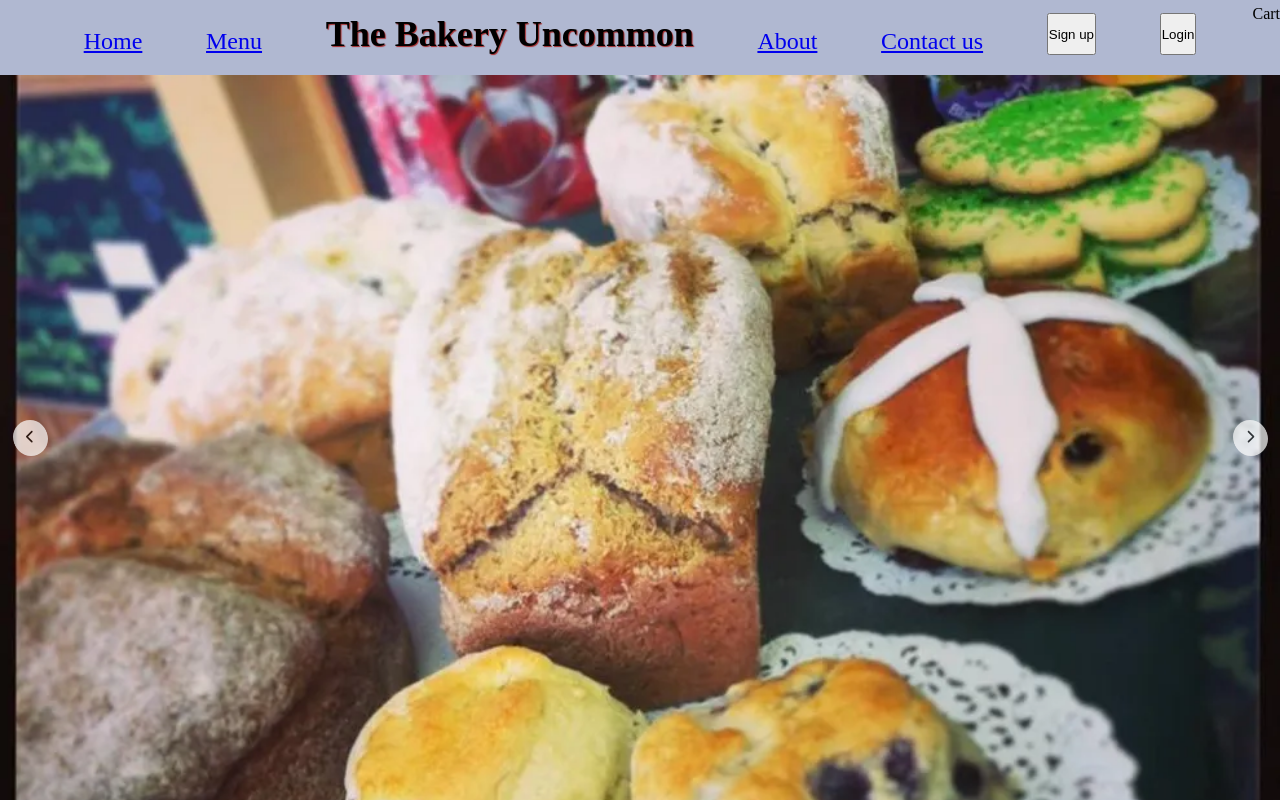
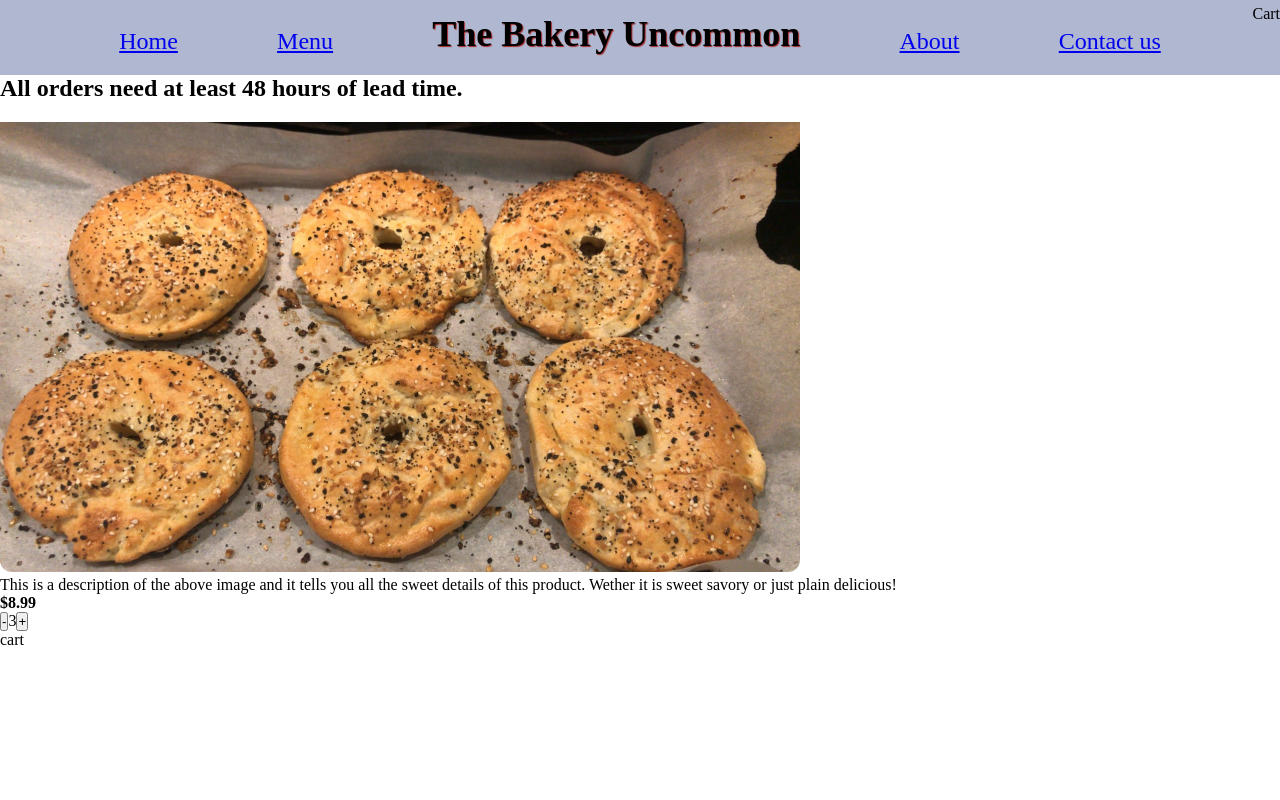
Before and after one commit to davidl117/The-Bakery-Uncommon, a React (Create React App) app: page /Menu in a window 1280 px wide. Shown: the top 800 px of the page. Built offline with nearby package versions, Linux system fonts and the light colour scheme.

Commit message:
new menu component

```diff
--- a/src/App.js
+++ b/src/App.js
@@ -3,17 +3,18 @@ import {Routes, Route} from 'react-router-dom';
 import "./styles.css";
 import Navigation from './Components/NavigationBar';
 import Hero from './Components/Hero';
+import Menu from './Components/Menu';
 
 export default function App() {
   return (
     <>
       <Navigation />
-      <Hero />
+      {/* <Hero /> */}
       <Routes>
-        <Route path='/'/>
+        <Route path='/' element={<Hero/>} />
+        <Route path='/Menu' element={<Menu/>}/>
         <Route path='/About'/>
         <Route path='/Contact'/>
-        <Route path='/Gallery'/>
       </Routes>
     </>
     )
--- a/src/Components/Hero.js
+++ b/src/Components/Hero.js
@@ -2,15 +2,16 @@ import React from "react";
 import "./HeroStyle.css";
 import { FontAwesomeIcon } from "@fortawesome/react-fontawesome";
 import { faChevronRight, faChevronLeft } from '@fortawesome/free-solid-svg-icons'
-
+import { Link } from "react-router-dom";
 
 export default function Hero() {
-
 
     return (
         <>
             <section className="hero-container">
-                <img src="./images/baked-goods-FP.jpg" alt="baked goods" />
+                <div className="img-wrapper">
+                    <img src="./images/baked-goods-FP.jpg" alt="baked goods"/>
+                </div>
                 <div className="scroll-btn-pstn">
                     <button className="scroll-btn left">
                         <FontAwesomeIcon
@@ -28,7 +29,7 @@ export default function Hero() {
                     lorem ipsum magnus or loremlorem ipsum magnus or lorem
                     lorem ipsum magnus or lorem lorem ipsum magnus or lorem
                     </p>
-                <button className="hero-menu-btn">Menu</button>
+                <button className="hero-menu-btn"><Link to="/Menu">Menu</Link></button>
             </section>
 
             <section className="hero-lower">
--- a/src/Components/HeroStyle.css
+++ b/src/Components/HeroStyle.css
@@ -3,9 +3,19 @@
     background-color: rgb(226, 192, 148);
 }
 
+/* .img-wrapper {
+    display: flex;
+    justify-content: flex-start;
+    overflow: hidden;
+    gap: 10%;
+} */
+
 img {
+    padding-top: 20px;
+    /* margin-left: 15%; */
     max-width: 100%;
     object-fit: contain;
+    /* box-shadow: 1px 3px 6px 11px black; */
 }
 
 .hero-menu-btn {
@@ -17,47 +27,59 @@ img {
     background-color: rgb(136, 212, 136);
 }
 
+button {
+    cursor: pointer;
+}
+
 .scroll-btn {
+    display: none;
+}
+
+@media (min-width: 800px) {
+
+    .hero-container {
+
+    }
+
+    img {
+        width: 50em;
+        border-radius: 0 0 12px 12px;
+    }
+
+    .sub-title, .article-text {
+        display: flex;
+    }
+
+    .scroll-btn {
+        display: block;
         border: none;
         border-radius: 100%;
         height: 2.1rem;
-    width: 2.1rem;
+        min-width: 2.1rem;
         opacity: 0.5;
         background-color: white;
-    margin-top: -40%;
+        margin-top: -19em;
         box-shadow: 1px 2px white;
         opacity: 0.7;
     }
 
     .scroll-btn-pstn {
        display: flex;
-   justify-content: space-between;
+       justify-content: center;
     }
 
-.scroll-btn, .right {
-    margin-right: 1em;
+    .scroll-btn-pstn, .right {
+        margin-left: 19rem;
+        /* margin-left: auto;  */
     }
 
-.scroll-btn, .left {
-    margin-left: 1em;
-}
-
-button {
-    cursor: pointer;
-}
-
-@media (min-width: 800px) {
-    img {
-
-        object-fit: contain;
-        width: 100%;
-        height: auto;
-        overflow: hidden;
+    .scroll-btn-pstn, .left {
+        margin-right: 19rem;
+        /* margin-right: auto; */
     }
 
     .hero-lower {
         background-color: rgb(28, 33, 37);
-        /* height: 100vh; */
         color: burlywood;
     }
 }
--- /dev/null
+++ b/src/Components/Menu.js
@@ -0,0 +1,25 @@
+import React from "react";
+
+export default function Menu() {
+
+    // need state of count, price props, description props, image props,
+    // props for varying order types of certain items eg: 1 bagel price, 6 bagels price, 12 bagel price
+
+    return (
+        <>
+        <h2>All orders need at least 48 hours of lead time.</h2>
+        <article>
+            <img src="./images/bagel.jpeg"/>
+            <p>This is a description of the above image and it tells you all the
+                sweet details of this product. Wether it is sweet savory or just plain delicious!
+            </p>
+            <div className="cart-counter">
+                <h4>$8.99</h4>
+                <button>-</button><span><span>3</span><button>+</button></span>
+                <p>cart</p>
+            </div>
+        </article>
+        </>
+
+    )
+}
--- a/src/Components/NavigationBar.js
+++ b/src/Components/NavigationBar.js
@@ -17,7 +17,10 @@ export default function Navigation() {
             setMenuClass("hidden unclicked")
         }
         setMenuOpen(!menuOpen)
-        console.log(menuOpen);
+    }
+
+    function closeMenu() {
+        toggleMenu(false)
     }
 
     return (
@@ -34,20 +37,20 @@ export default function Navigation() {
             <p className="shopping-cart">Cart</p>
             <nav className={`navigationBar-container ${menu_class}`}>
                 <li>
-                <Link to="/">Home</Link>
+                <Link to="/" onClick={() => closeMenu()}>Home</Link>
                 </li>
                 <li>
-                <Link to="/">Menu</Link>
+                <Link to="Menu" onClick={() => closeMenu()}>Menu</Link>
                 </li>
                 <h1 className="titleD">The Bakery Uncommon</h1>
                 <li>
-                <Link to="/">About</Link>
+                <Link to="/" onClick={() => closeMenu()}>About</Link>
                 </li>
                 <li>
-                <Link to="/">Contact us</Link>
+                <Link to="/" onClick={() => closeMenu()}>Contact us</Link>
                 </li>
-                <button>Sign up</button>
-                <button>Login</button>
+                <button className="signUp">Sign up</button>
+                <button className="login">Login</button>
             </nav>
         </div>
     )
--- a/src/Components/NavigationStyle.css
+++ b/src/Components/NavigationStyle.css
@@ -39,6 +39,13 @@ a:hover, a:active {
     position: relative;
     top: 30px;
     margin-top: -25px;
+}
+
+.signUp, .login {
+    display: none;
+    border: none;
+    border-radius: 2em;
+
 }
 
 
@@ -113,6 +120,7 @@ a:hover, a:active {
         align-items: flex-start;
         justify-content: flex-start;
         animation: to-top 250ms ease-in;
+        width: 100%;
     }
 
     .menu-open li {
```
Lines whose indentation alone changed are shown as unchanged.
